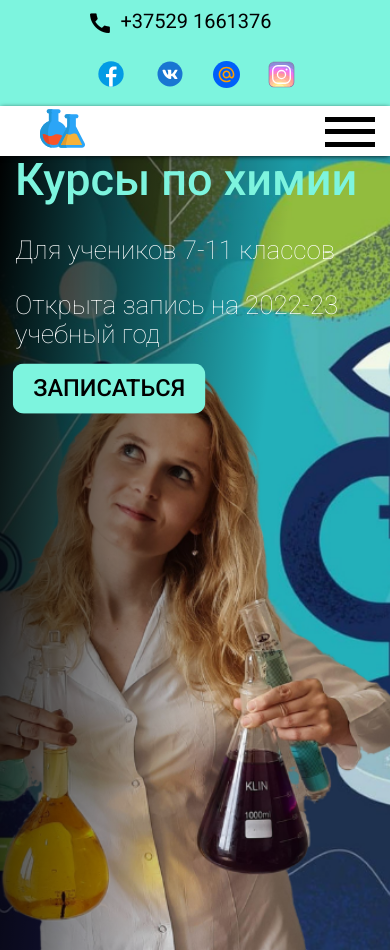
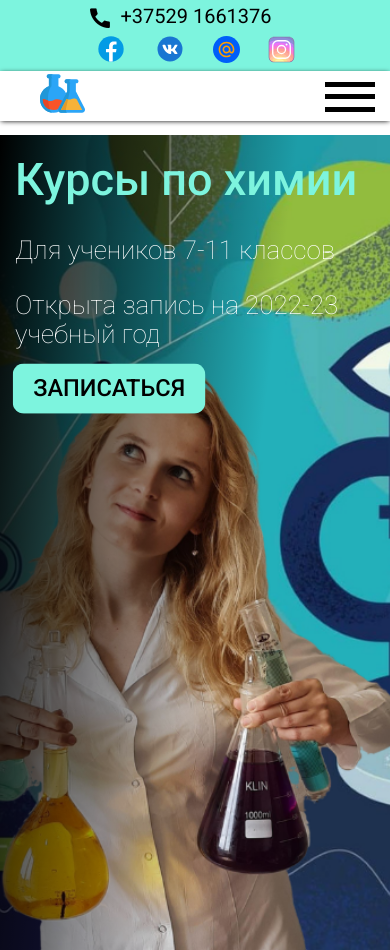
Before and after one commit to Evgen112227/repetitor-site, a plain HTML site: page index.html in a window 390 px wide. Shown: the top 950 px of the page. Drawn offline with nearby package versions, Linux system fonts and the light colour scheme.

Commit message:
corrected paddings

```diff
--- a/code.js
+++ b/code.js
@@ -23,7 +23,7 @@ new Swiper('.image-slider', {
         prevEl: '.swiper-button-prev'
     },
     autoplay: {
-        delay: 6000,
+        delay: 14000,
         disableOnInteraction: false,
         },
     grabCursor: true,
--- a/style.css
+++ b/style.css
@@ -123,11 +123,11 @@ header{
 @media all and (max-width: 500px) {
     .header-top-wrapper {
         flex-direction: column;
-        padding: 10px 25px 10px 25px;
+        padding: 5px 25px 0 25px;
     }
 
     .tel {
-        margin-bottom: 25px;
+        margin-bottom: 5px;
     }
 }
 
```
